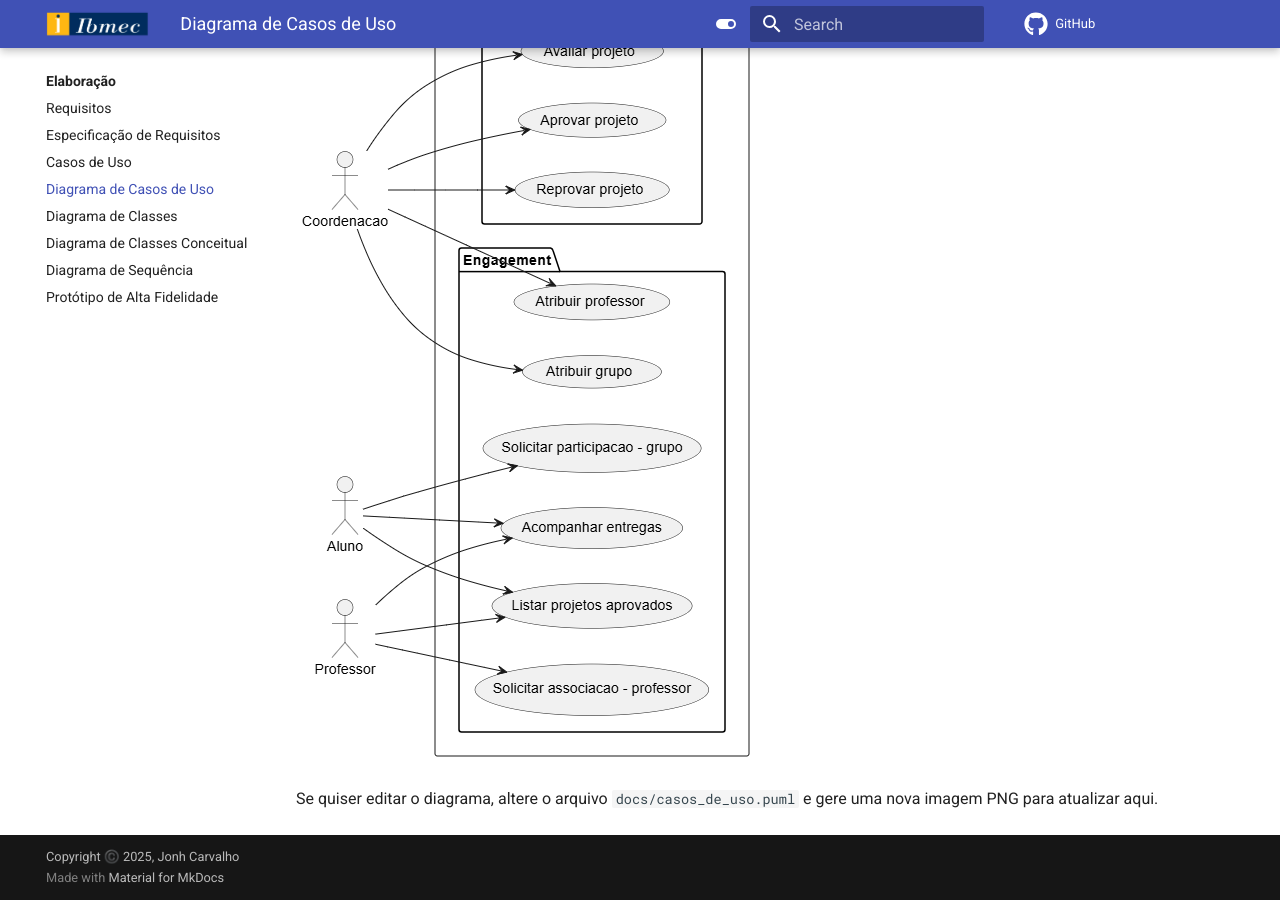
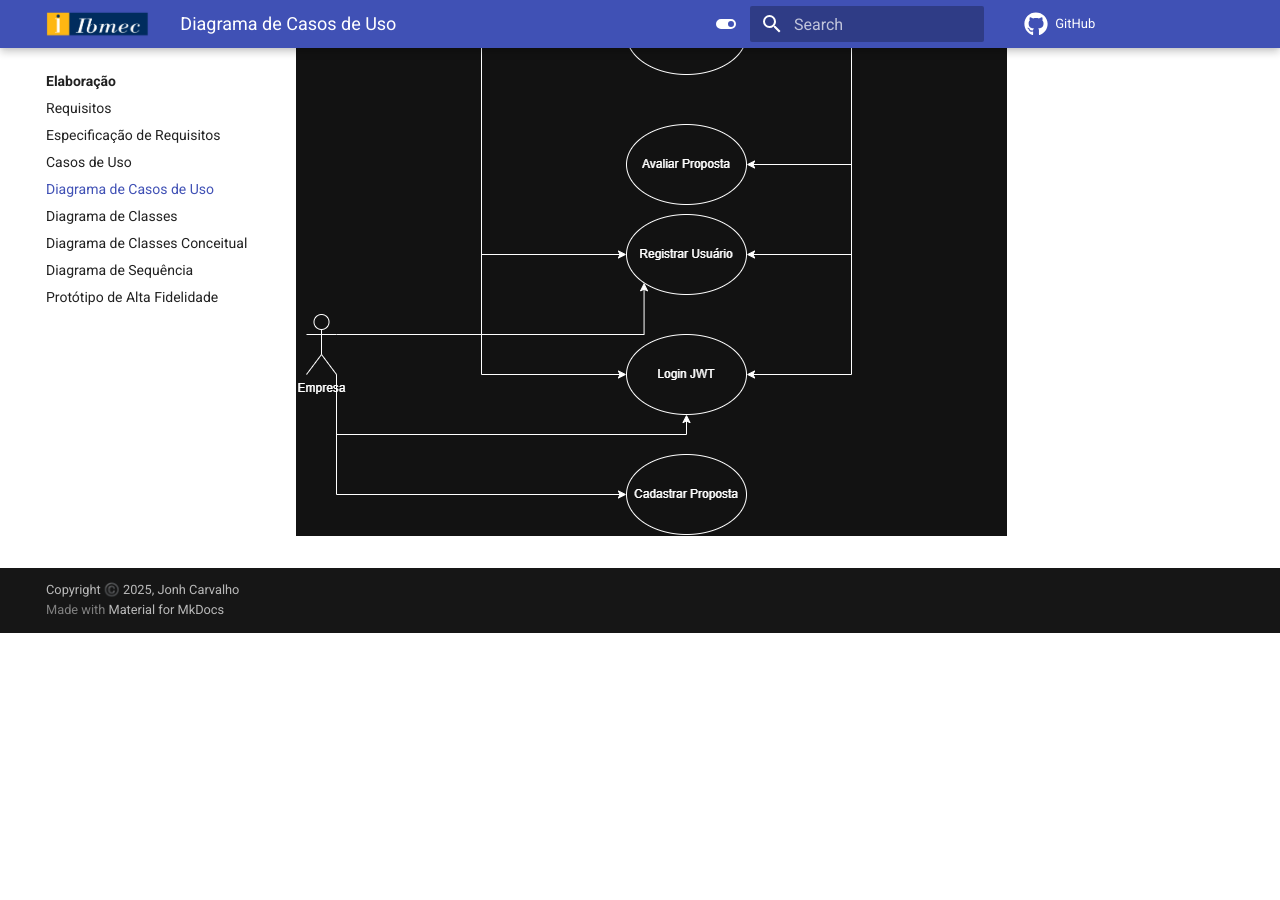
Before and after one commit to Projetos-de-Extensao/PBE_25.2_8002_II, an MkDocs documentation site: the page built from docs/Elaboracao/diagrama_de_casos_de_uso.md, in a window 1280 px wide and 900 px high, scrolled down 765 px. Built offline with MkDocs 1.6.1 and Material for MkDocs 9.7.7, drawn with Linux system fonts in a browser that asks for light colours; comment, search, counter and statistics services are not loaded; after the commit the page ends 1398 px from its top, so only the background shows below that.

Commit message:
Replace use case diagram image and update documentation reference

```diff
--- a/docs/Elaboracao/diagrama_de_casos_de_uso.md
+++ b/docs/Elaboracao/diagrama_de_casos_de_uso.md
@@ -2,6 +2,4 @@
 
 Abaixo está o diagrama de casos de uso do sistema, pronto para visualização direta no MkDocs.
 
-![Diagrama de Casos de Uso](casos_de_uso.png)
-
-Se quiser editar o diagrama, altere o arquivo `docs/casos_de_uso.puml` e gere uma nova imagem PNG para atualizar aqui.
+![Diagrama de Casos de Uso](diagramapbe.drawio.png)
```
Also changed, not shown: docs/Elaboracao/casos_de_uso.png (deleted), docs/Elaboracao/diagramapbe.drawio.png (added).
